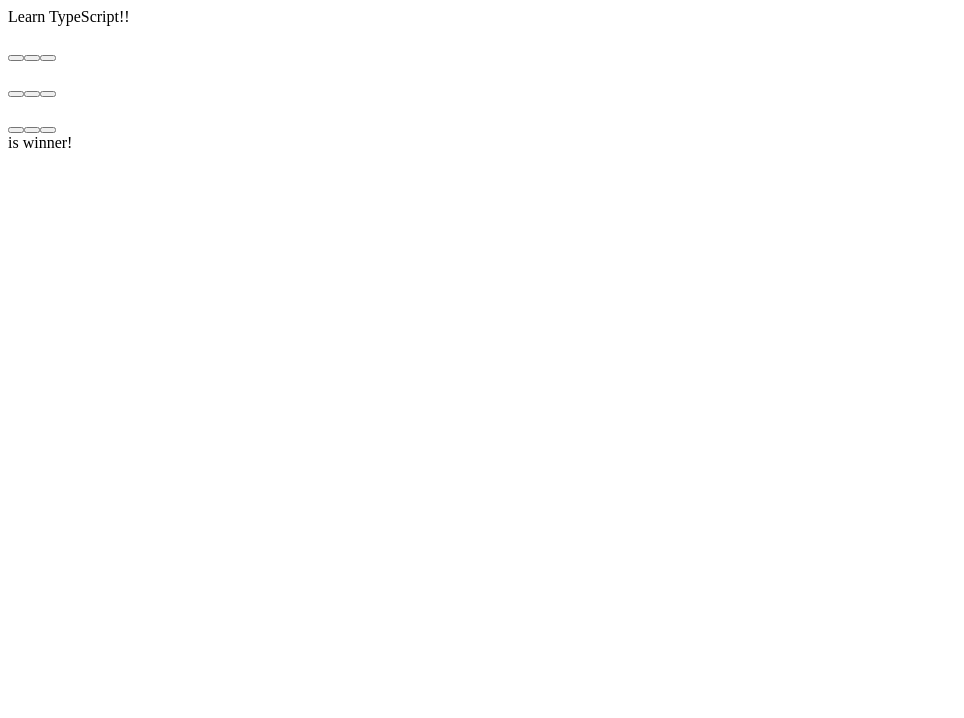
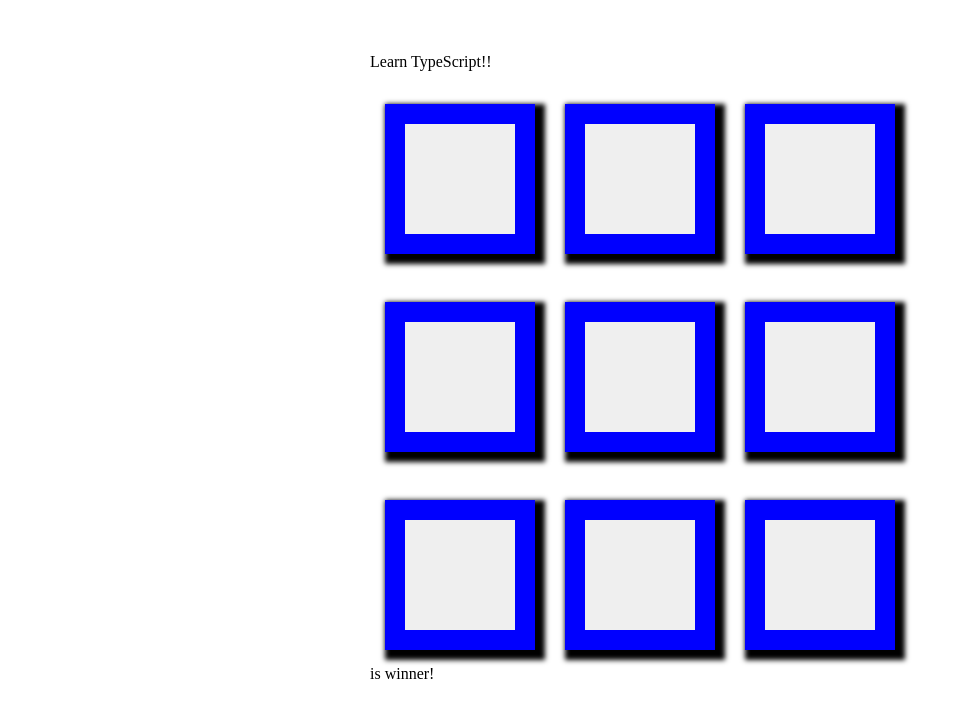
Before and after one commit to irisj23/ticTacToeTS, a React (Create React App) app: page / in a window 1280 px wide. Shown: the top 718 px of the page, without its empty margins (0-964 px from the left). Built offline with nearby package versions, Linux system fonts and the light colour scheme.

Commit message:
styled components center squares

```diff
--- a/src/App.tsx
+++ b/src/App.tsx
@@ -1,8 +1,17 @@
 import React, { useState } from 'react';
 import Board from './Board';
 import styled from 'styled-components';
-import { createSecureContext } from 'tls';
-import { captureRejectionSymbol } from 'events';
+
+const Container = styled.div`
+  display: flex;
+  justify-content: center;
+  flex-direction: row;
+  justify-content: center;
+  align-items: center;
+  align-content: center;
+  min-height: 90vh;
+`
+
 
 type SquareValue = 'X' | 'O' | null;
 
@@ -52,8 +61,8 @@
 
 
   return (
-    <div className="App">
-      <header className="App-header">
+    <Container>
+      <div>
 
           Learn TypeScript!!
           <br/>
@@ -62,8 +71,8 @@
           onClick={i => handleClick(i)}
           />
         {winner} is winner!
-      </header>
-    </div>
+      </div>
+    </Container>
   );
 }
 
--- a/src/Board.tsx
+++ b/src/Board.tsx
@@ -20,7 +20,11 @@
   return (
     <React.Fragment>
       <br/>
-        {renderSquare(0)}
+      <Square
+        value={squares[0]}
+        onClick={() => onClick(0)}
+      />
+
         {renderSquare(1)}
         {renderSquare(2)}
       <br/>
--- a/src/Square.tsx
+++ b/src/Square.tsx
@@ -1,5 +1,17 @@
 import React, { useState } from 'react';
+import styled from 'styled-components';
 
+
+const Button = styled.button`
+  border: 20px solid blue;
+  padding: 55px;
+  margin: 15px;
+  color: black;
+  font-size: 50px;
+  font-weight: 500;
+  box-shadow: 5px 5px 5px 5px #000000;
+
+`
 interface SquareProps {
   value: 'X' | 'O' | null;
   onClick(): void;
@@ -10,7 +22,7 @@
 
   return (
     <React.Fragment>
-      <button onClick={onClick}>{value}</button>
+      <Button onClick={onClick}>{value}</Button>
     </React.Fragment>
   )
 }
```
Also changed, not shown: public/index.html (+1 -22 lines).
